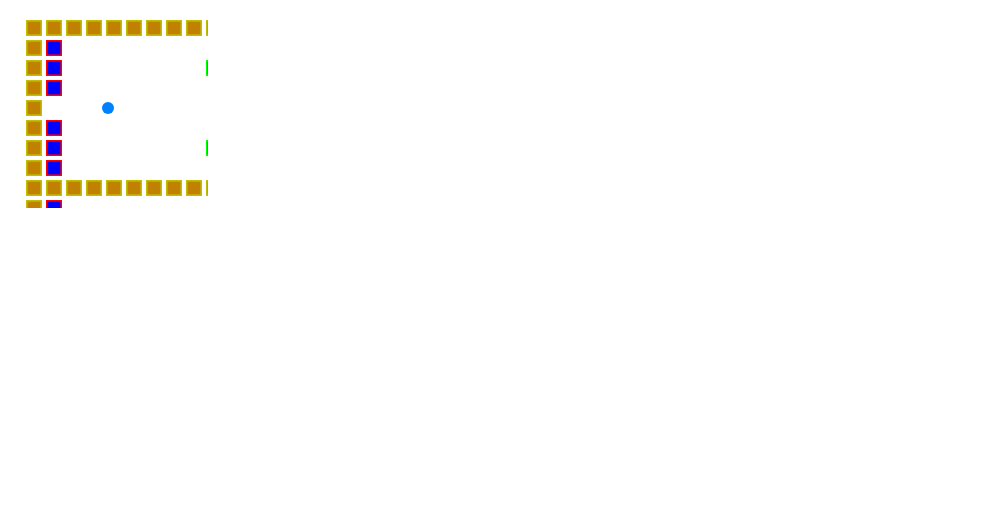
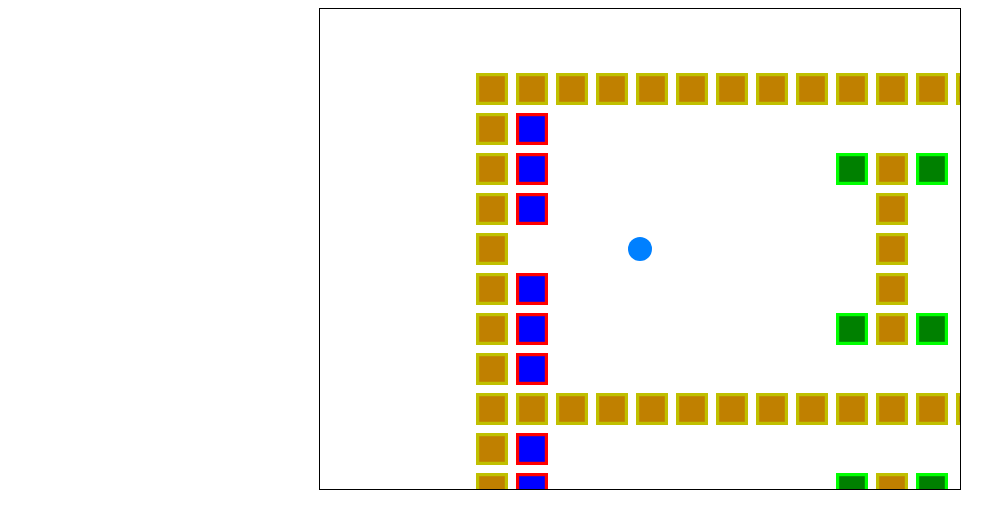
Before and after one commit to paf31/purescript-croco, a website: page html/index.html in a window 1280 px wide. Shown: the whole page, without its empty margins (0-998 px from the left). Drawn offline with Linux system fonts and the light colour scheme.

Commit message:
Larger display

```diff
--- a/html/index.html
+++ b/html/index.html
@@ -36,6 +36,6 @@
 </script>
 </head>
 <body>
-<canvas id="canvas" width="200" height="200"></canvas>
+<canvas id="canvas" width="640" height="480" style="border: 1px solid black; display: block; margin: auto;"></canvas>
 </body>
 </html>
--- a/js/Main.js
+++ b/js/Main.js
@@ -542,17 +542,17 @@
                                         _ps.Graphics_Canvas.clearRect(ctx)({
                                             x: 0,
                                             y: 0,
-                                            w: 200,
-                                            h: 200
+                                            w: 640,
+                                            h: 480
                                         })();
                                         _ps.Graphics_Canvas.withContext(ctx)(function __do() {
                                             _ps.Graphics_Canvas.translate({
-                                                translateX: 100,
-                                                translateY: 100
+                                                translateX: 320,
+                                                translateY: 240
                                             })(ctx)();
                                             _ps.Graphics_Canvas.scale({
-                                                scaleX: 20,
-                                                scaleY: 20
+                                                scaleX: 40,
+                                                scaleY: 40
                                             })(ctx)();
                                             _ps.Graphics_Canvas.translate({
                                                 translateX: -_3.posX,
```
Also changed, not shown: 1 other file.
